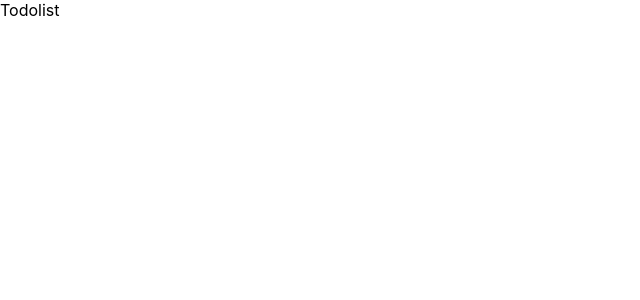
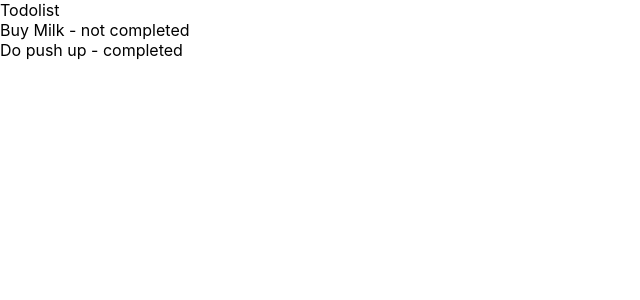
Before and after one commit to pelicularities/react-todolist, a React (Create React App) app: page / in a window 1280 px wide. Shown: the top 300 px of the page, without its empty margins (0-640 px from the left). Built offline with nearby package versions, Linux system fonts and the light colour scheme.

Commit message:
add state and display method to Todolist

```diff
--- a/src/components/Todolist.js
+++ b/src/components/Todolist.js
@@ -1,10 +1,30 @@
 import React, { Component } from "react";
 
 class Todolist extends Component {
+  constructor(props) {
+    super(props);
+    this.state = {
+      todos: [
+        { name: "Buy Milk", isDone: false },
+        { name: "Do push up", isDone: true },
+      ],
+    };
+  }
+
+  displayTodos() {
+    return this.state.todos.map((todo) => (
+      <div>
+        <span>{todo.name}</span>
+        <span>{todo.isDone ? " - completed" : " - not completed"}</span>
+      </div>
+    ));
+  }
+
   render() {
     return (
       <div>
         <div>Todolist</div>
+        <div>{this.displayTodos()}</div>
       </div>
     );
   }
```
Also changed, not shown: 1 other file (tests, documents, lock files or other folders).
